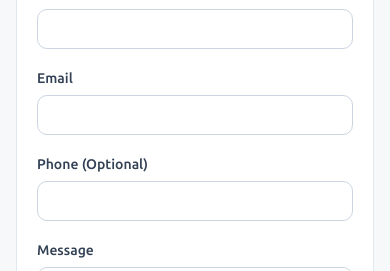
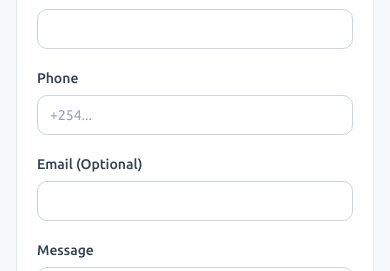
Before and after one commit to kashik09/bf-suma, a Next.js app: page /contact in a window 390 px wide. Shown: the part 320-591 px from the top of the page. Built offline with nearby package versions, Linux system fonts and the light colour scheme.

Commit message:
Update contact form field order
Phone field now comes first, email marked as optional.

```diff
--- a/src/components/storefront/contact-form.tsx
+++ b/src/components/storefront/contact-form.tsx
@@ -51,11 +51,11 @@ export function ContactForm() {
       </FormField>
 
       <div className="grid gap-4 sm:grid-cols-2">
-        <FormField error={form.formState.errors.email?.message} htmlFor="email" label="Email">
+        <FormField error={form.formState.errors.phone?.message} htmlFor="phone" label="Phone">
+          <Input id="phone" placeholder="+254..." {...form.register("phone")} />
+        </FormField>
+        <FormField error={form.formState.errors.email?.message} htmlFor="email" label="Email (Optional)">
           <Input id="email" type="email" {...form.register("email")} />
-        </FormField>
-        <FormField error={form.formState.errors.phone?.message} htmlFor="phone" label="Phone (Optional)">
-          <Input id="phone" {...form.register("phone")} />
         </FormField>
       </div>
 
```
